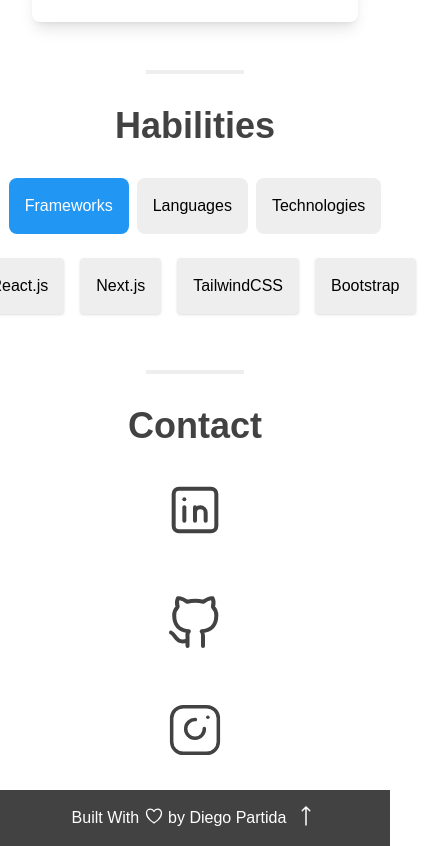
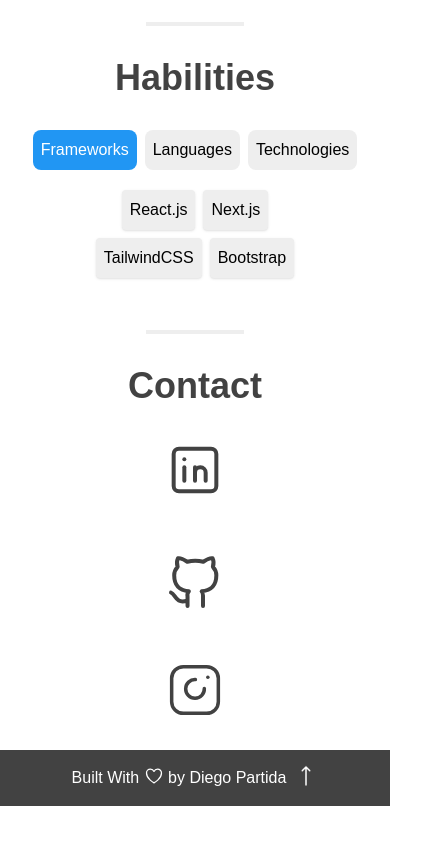
Before and after one commit to diegopartida22/diego-portfolio, a React (Create React App) app: page / in a window 390 px wide. Shown: the part 4180-5026 px from the top of the page, 427 px wide, since content can reach past the window. After the commit the page ends 4986 px from the top, so only its background shows below. Built offline with nearby package versions, Linux system fonts and the light colour scheme.

Commit message:
Edit design

```diff
--- a/src/App.js
+++ b/src/App.js
@@ -9,7 +9,7 @@ import Habilities from "./components/Habilities";
 
 function App() {
   return (
-    <>
+    <div className="w-full h-full">
       <NavBar />
       <Home />
       <About />
@@ -17,7 +17,7 @@ function App() {
       <Habilities />
       <Contact />
       <Footer />
-    </>
+    </div>
   );
 }
 
--- a/src/components/About.js
+++ b/src/components/About.js
@@ -25,9 +25,21 @@ function About() {
         </p>
       </div>
       <div className="flex justify-center gap-4">
-        <img src="/images/Volley.PNG" className="w-36" alt="Rubik-Cube" />
-        <img src="/images/Rubik.PNG" className="w-36" alt="Rubik-Cube" />
-        <img src="/images/Epañeman.PNG" className="w-36" alt="Rubik-Cube" />
+        <img
+          src="/images/Volley.PNG"
+          className="w-24 sm:w-36"
+          alt="Rubik-Cube"
+        />
+        <img
+          src="/images/Rubik.PNG"
+          className="w-24 sm:w-36"
+          alt="Rubik-Cube"
+        />
+        <img
+          src="/images/Epañeman.PNG"
+          className="w-24 sm:w-36"
+          alt="Rubik-Cube"
+        />
       </div>
     </div>
   );
--- a/src/components/Footer.js
+++ b/src/components/Footer.js
@@ -8,13 +8,14 @@ function Footer() {
         <p className="text-white">
           Built With{" "}
           <span role="img" aria-label="heart">
+            {" "}
             <svg
               xmlns="http://www.w3.org/2000/svg"
               fill="none"
               viewBox="0 0 24 24"
               strokeWidth="1.5"
               stroke="currentColor"
-              className="w-5 h-5 inline-block align-text-bottom"
+              className="w-5 h-5 inline-block align-text-bottom hover:fill-red-500 hover:text-red-500 transition duration-500 ease-in-out"
             >
               <path
                 strokeLinecap="round"
--- a/src/components/Habilities.js
+++ b/src/components/Habilities.js
@@ -44,7 +44,7 @@ function Habilities() {
         <div className="w-2/3">
           <div className="flex justify-center mb-4">
             <button
-              className={`px-4 py-4 mr-2 rounded-lg  ${
+              className={`px-2 py-2 sm:px-4 sm:py-4 mr-2 rounded-lg  ${
                 currentCategory === "frameworks"
                   ? "bg-blue-500 text-white"
                   : "bg-gray-200 hover:bg-gray-300"
@@ -55,7 +55,7 @@ function Habilities() {
             </button>
 
             <button
-              className={`px-4 py-4 mr-2 rounded-lg ${
+              className={`px-2 py-2 sm:px-4 sm:py-4 mr-2 rounded-lg ${
                 currentCategory === "languages"
                   ? "bg-blue-500 text-white"
                   : "bg-gray-200 hover:bg-gray-300"
@@ -65,7 +65,7 @@ function Habilities() {
               Languages
             </button>
             <button
-              className={`px-4 py-4 rounded-lg ${
+              className={`px-2 py-2 sm:px-4 sm:py-4 rounded-lg ${
                 currentCategory === "technologies"
                   ? "bg-blue-500 text-white"
                   : "bg-gray-200 hover:bg-gray-300"
@@ -77,10 +77,13 @@ function Habilities() {
           </div>
 
           <div className="flex justify-center">
-            <div className="w-1/2">
-              <ul className="flex justify-center">
+            <div className="sm:w-full">
+              <ul className="flex justify-center flex-wrap">
                 {categories[currentCategory].map((item) => (
-                  <li key={item} className="bg-gray-200 p-4 m-2 rounded shadow">
+                  <li
+                    key={item}
+                    className="bg-gray-200 sm:p-4 sm:m-2 rounded shadow p-2 m-1"
+                  >
                     {item}
                   </li>
                 ))}
--- a/src/components/NavBar.js
+++ b/src/components/NavBar.js
@@ -27,6 +27,10 @@ function NavBar() {
       window.removeEventListener("scroll", handleScroll);
     };
   }, []);
+
+  const handleMenuToggle = () => {
+    setShowMenu(!showMenu);
+  };
 
   return (
     <div id="navbar">
@@ -146,6 +150,7 @@ function NavBar() {
                     spy={true}
                     exact="true"
                     offset={-80}
+                    onClick={handleMenuToggle}
                   >
                     Home
                   </Link>
@@ -159,6 +164,7 @@ function NavBar() {
                     spy={true}
                     exact="true"
                     offset={-80}
+                    onClick={handleMenuToggle}
                   >
                     About
                   </Link>
@@ -172,6 +178,7 @@ function NavBar() {
                     spy={true}
                     exact="true"
                     offset={-80}
+                    onClick={handleMenuToggle}
                   >
                     Projects
                   </Link>
@@ -185,6 +192,7 @@ function NavBar() {
                     spy={true}
                     exact="true"
                     offset={-80}
+                    onClick={handleMenuToggle}
                   >
                     Contact
                   </Link>
@@ -195,6 +203,7 @@ function NavBar() {
                     href="./assets/DiegoPartida_Resume.pdf"
                     download="DiegoPartida_Resume.pdf"
                     className="text-gray-900 hover:font-bold hover:text-orange-500 flex flex-row gap-2"
+                    onClick={handleMenuToggle}
                   >
                     CV
                     <svg
```
